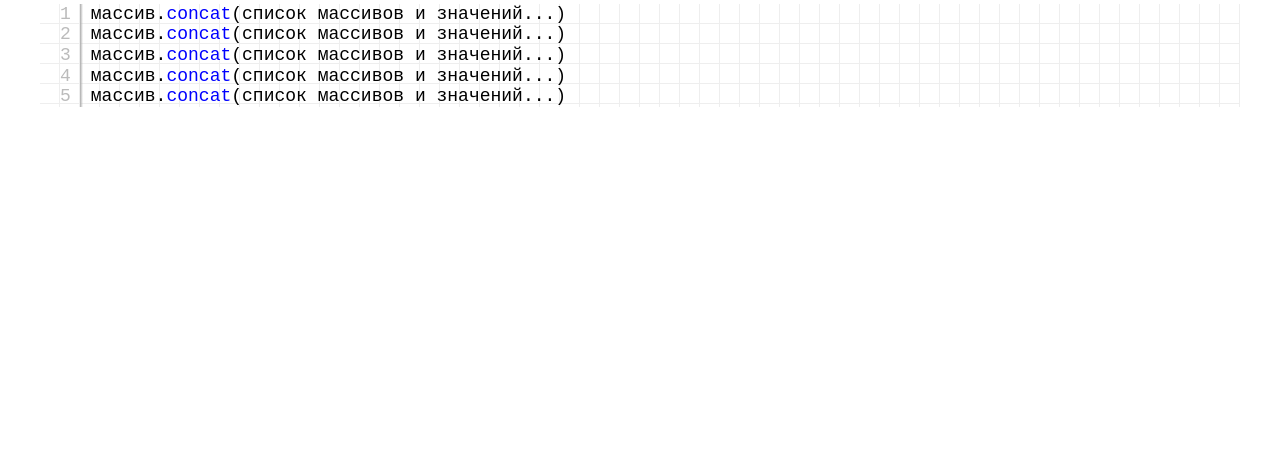
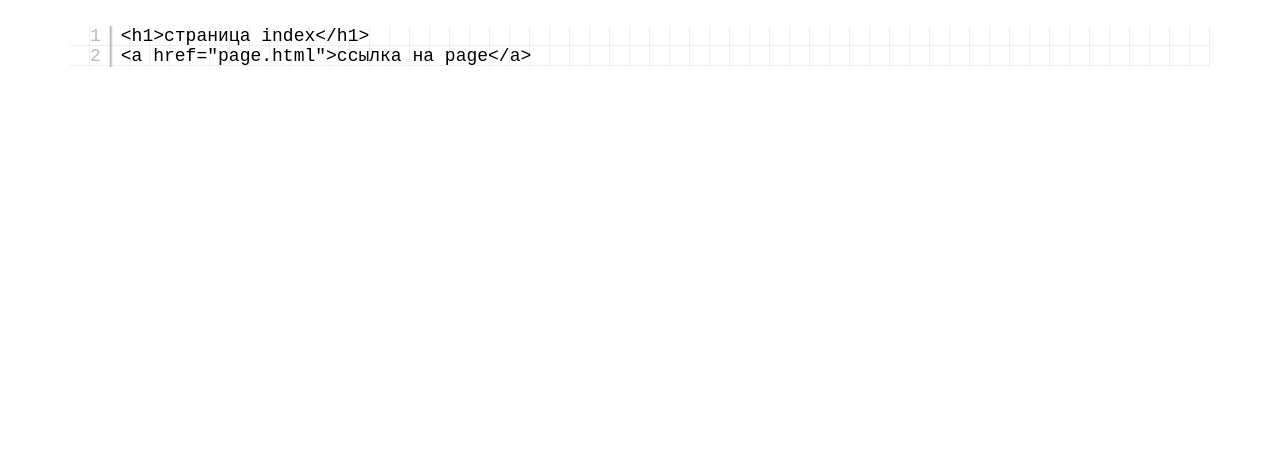
Before and after one commit to alexandrov828282/frontend_manual, a plain HTML site: page ExempleArticle.html in a window 1280 px wide. Shown: the part 339-800 px from the top of the page. Drawn offline with Linux system fonts and the light colour scheme.

Commit message:
202010251433

```diff
--- a/ExempleArticle.html
+++ b/ExempleArticle.html
@@ -30,11 +30,8 @@
                 <h2>Синтаксис</h2>
                 <hr />
                 <div class="code">
-                    <div class="highlight">массив.concat(список массивов и значений...)</div>
-                    <div class="highlight">массив.concat(список массивов и значений...)</div>
-                    <div class="highlight">массив.concat(список массивов и значений...)</div>
-                    <div class="highlight">массив.concat(список массивов и значений...)</div>
-                    <div class="highlight">массив.concat(список массивов и значений...)</div>
+                    <div class="highlight">&lt;h1&gt;страница index&lt;/h1&gt;</div>
+                    <div class="highlight">&lt;a href="page.html"&gt;ссылка на page&lt;/a&gt;</div>
                 </div>
             </div>
         </div>
--- a/css/ExempleArticle.less
+++ b/css/ExempleArticle.less
@@ -35,6 +35,7 @@ body {
     justify-content: center;
     align-items: center;
     max-width: 1200px;
+    min-width: 700px;
     margin: auto auto;
     background-color: @colormarking;
     padding: 30px;
@@ -118,13 +119,11 @@ h2 {
     }
 
     .code {
-        // font-family: "Courier New", Courier, monospace;
-        // font-size: 50px;
-        // font-weight: 300;
         background-image: linear-gradient(90deg, transparent 40px, #aaa 40px, #aaa 40px, transparent 43px),
             linear-gradient(#eee 1px, transparent 0px), linear-gradient(90deg, #eee 1px, transparent 0px);
         background-size: 100% 100%, 20px 20px, 20px 20px;
         background-position: 0 0, -1px -1px, -1px 1px;
+        margin: 30px;
 
 
 
@@ -132,11 +131,6 @@ h2 {
             font-family: "Courier New", Courier, monospace;
             font-size: 18px;
             font-weight: 300;
-            // ::before{
-            //     counter-increment: section;
-            //     content: counter(section);
-            //     margin: 0 20px 0 20px;
-            // }
 
             .jsMethod {
                 color: blue;
@@ -150,4 +144,4 @@ h2 {
         content: counter(section);
         margin: 0 20px 0 20px;
         color: #bbb;
-    }
+}
--- a/js/highlight.js
+++ b/js/highlight.js
@@ -1,4 +1,8 @@
 let separatorSymbols = [
+    "&lt;",
+    "&gt;",
+    "//",
+    "\\",
     "~",
     "`",
     "!",
@@ -19,90 +23,93 @@ let separatorSymbols = [
     "*",
     "/",
     "=",
-    "\\",
     "|",
     " ",
     ".",
-    '<',
-    '>',
-    '//'
+    "<",
+    ">"
 ];
 
 let currentWord = "";
 let newHtmlString = [];
-// let coincide = false;
-
-// let jsMethodElems = ["method1", "method2", "method3"];
 
 let allHighlightElems = {
-    'js':{
-        'Method':[
-            "concat"
-        ],
-        'Object':[
-            'object1', 'object2','object3'
-        ],
-        'Property':[
-            'property1', 'property2', 'property3'
-        ]
+    js: {
+        Method: ["concat"],
+        Object: ["object1", "object2", "object3"],
+        Property: ["property1", "property2", "property3"],
     },
 
-    'html':{
-        'Tag':[
-            '<br>','div','h1'
-        ]
+    html: {
+        Tag: ["br", "div", "h1"],
+    },
+};
+
+let htmlTagElems = document.getElementsByClassName("highlight");
+let htmlText = '';
+
+for (let htmlTagElem of htmlTagElems) {
+
+    htmlText = htmlTagElem.innerHTML;
+    let numSymbol = 0;
+    while(numSymbol < htmlText.length){
+
+        for (let separatorSymbol of separatorSymbols) {
+
+            if (numSymbol+separatorSymbol.length > htmlText.length) continue;
+
+            if(htmlText.substr(numSymbol, separatorSymbol.length) == separatorSymbol){
+                w(separatorSymbol);
+                numSymbol += separatorSymbol.length;
+                break;
+            }
+        }
+
+        numSymbol++;
     }
+
 }
 
 
+//встретился ли разделитель
+// separatorOn = (str) => {
+//     for (let separatorSymbol of separatorSymbols) {
+//         if (str == separatorSymbol) return true;
+//     }
+//     return false;
+// };
 
-let htmlTagElems = document.getElementsByClassName("highlight");
+// for (let htmlTagElem of htmlTagElems) {
+//     let htmlSymbols = htmlTagElem.innerHTML.split("");
+//     w(htmlSymbols);
+//     for (let htmlSymbol of htmlSymbols) {
+//         if (separatorOn(htmlSymbol)) {
 
-//встретился ли разделитель
-separatorOn = (str) => {
-    for (let separatorSymbol of separatorSymbols) {
-        if (str == separatorSymbol) return true;
-    }
-    return false;
-};
+//             for (let elemTechnology in allHighlightElems) {
 
-for (let htmlTagElem of htmlTagElems) {
-    let htmlSymbols = htmlTagElem.innerHTML.split("");
+//                 for (let elemSection in allHighlightElems[elemTechnology]) {
 
-    for (let htmlSymbol of htmlSymbols) {
-        if (separatorOn(htmlSymbol)) {
+//                     for (let elem of allHighlightElems[elemTechnology][elemSection]) {
 
-            for (let elemTechnology in allHighlightElems) {
+//                         if (currentWord == elem){
+//                             currentWord = `<span class="${elemTechnology}${elemSection}">${currentWord}</span>`;
+//                         }
+//                     }
+//                 }
+//             }
 
-                for (let elemSection in allHighlightElems[elemTechnology]) {
+//             currentWord += htmlSymbol;
+//             newHtmlString.push(currentWord);
+//             currentWord = '';
+//         }
+//         else{
+//             currentWord += htmlSymbol;
+//         }
+//     }
 
-                    for (let elem of allHighlightElems[elemTechnology][elemSection]) {
-
-                        if (currentWord == elem){
-                            currentWord = `<span class="${elemTechnology}${elemSection}">${currentWord}</span>`;
-                            w(currentWord);
-
-                        }
-
-                    }
-                }
-            }
-
-            currentWord += htmlSymbol;
-            newHtmlString.push(currentWord);
-            currentWord = '';
-        }
-        else{
-            currentWord += htmlSymbol;
-        }
-    }
-
-    htmlTagElem.innerHTML = newHtmlString.join('');
-    newHtmlString.length = 0;
-    // w(htmlTagElem.innerHTML);
-}
-
-
+//     htmlTagElem.innerHTML = newHtmlString.join('');
+//     newHtmlString.length = 0;
+// }
 
 function w(str) {
     console.log(str);
```
Also changed, not shown: css/ExempleArticle.css.
